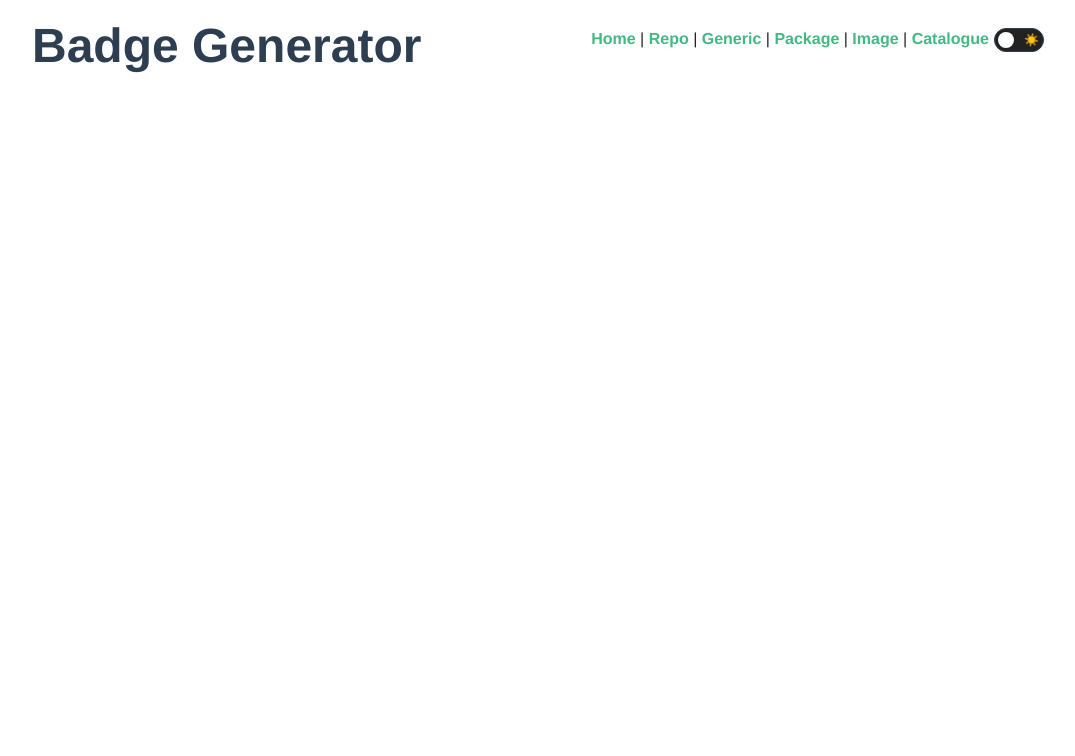
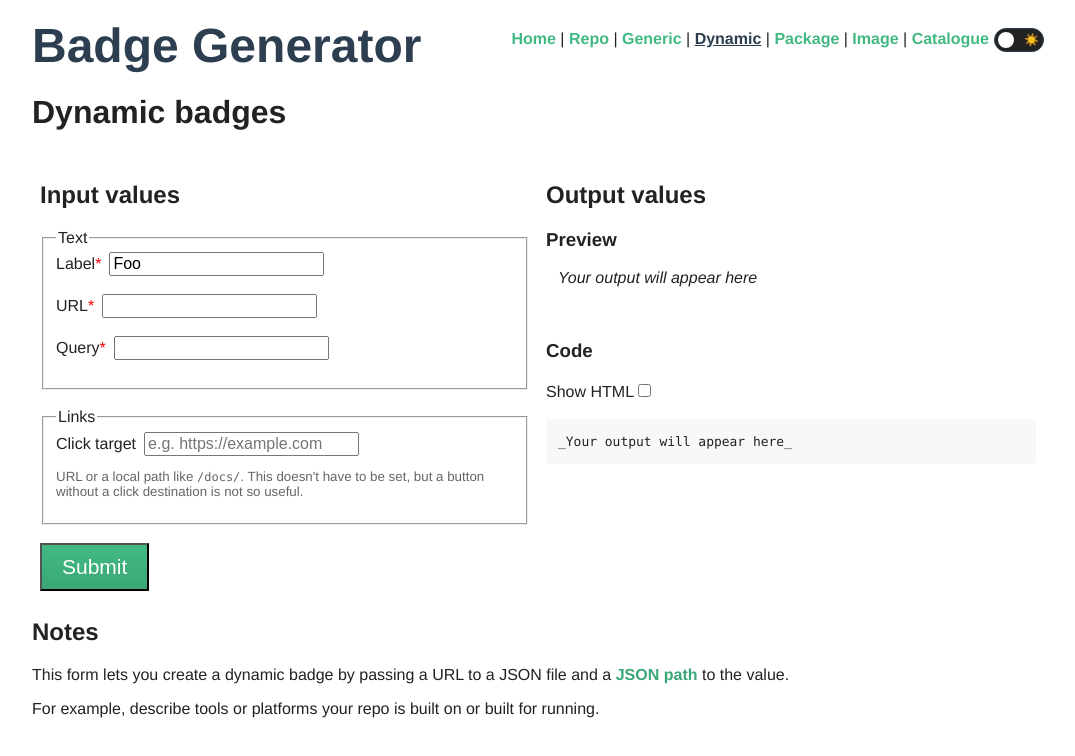
Before and after one commit to MichaelCurrin/badge-generator, a Vue app: page /#/dynamic in a window 1280 px wide. Shown: the top 756 px of the page, without its empty margins (102-1177 px from the left). Built offline with nearby package versions, Linux system fonts and the light colour scheme; sample sign-in values are in the browser's storage; a small style sheet from the web is missing.

Commit message:
Add dynamic badges feature
We do not encode the query parameters prior building the URL,
because the buildUrl function already encodes them.

```diff
--- a/src/constants/urls.ts
+++ b/src/constants/urls.ts
@@ -3,6 +3,7 @@ const SHIELDS_API_BASE = "https://img.shields.io";
 export const SHIELDS_API = {
   DASH: `${SHIELDS_API_BASE}/badge`,
   PARAM: `${SHIELDS_API_BASE}/static/v1`,
+  DYNAMIC_JSON: `${SHIELDS_API_BASE}/badge/dynamic/json`,
   GH: `${SHIELDS_API_BASE}/github`,
   PKG_JSON_DEPENDENCY: `${SHIELDS_API_BASE}/github/package-json/dependency-version`,
   GO_MODULE: `${SHIELDS_API_BASE}/github/go-mod/go-version`,
--- /dev/null
+++ b/src/core/dynamicData.ts
@@ -0,0 +1,32 @@
+import { mdImage, mdImageWithLink } from "./markdown";
+import { dynamicParamsUrl } from "./shieldsApi";
+
+export function dynamicBadge(
+  label: string,
+  url: string,
+  query: string,
+  linkTarget = "",
+  altText = ""
+) {
+  if (!label) {
+    throw new Error("`label` may not be empty");
+  }
+
+  if (!url) {
+    throw new Error("`url` may not be empty");
+  }
+
+  if (!query) {
+    throw new Error("`query` may not be empty");
+  }
+
+  const badgeFields = { label, url, query };
+
+  const imageTarget = dynamicParamsUrl(badgeFields);
+
+  return mdImageWithLink({
+    altText,
+    imageTarget,
+    linkTarget,
+  });
+}
--- a/src/core/shieldsApi.ts
+++ b/src/core/shieldsApi.ts
@@ -2,10 +2,17 @@
  * Shields.io API module.
  */
 import { COLOR_PRESETS, STYLES } from "@/constants/appearance";
+import { BADGE_DEFAULTS } from "@/constants/catalogue";
 import { SHIELDS_API } from "@/constants/urls";
 import { buildUrl } from "./badges";
 import { TLogoAppearance } from "./shieldsApi.d";
-import { GenericBadge, GHRepo, RepoMetric, StrMap } from "./types.d";
+import {
+  GenericBadge,
+  DynamicBadge,
+  GHRepo,
+  RepoMetric,
+  StrMap,
+} from "./types.d";
 
 // Enums don't seem to work in `.d` files, so here is best now.
 export enum ENVIRONMENT {
@@ -116,6 +123,19 @@ export function staticParamsUrl(badge: GenericBadge, styleParams: StrMap) {
 }
 
 /**
+ * Image URL for param-based dynamic badge using json as source.
+ */
+export function dynamicParamsUrl(badge: DynamicBadge) {
+  const params = {
+    label: badge.label,
+    query: badge.query,
+    url: badge.url,
+  };
+
+  return buildUrl(SHIELDS_API.DYNAMIC_JSON, params);
+}
+
+/**
  * Image URL for a positional dash-based static badge.
  */
 export function staticDashUrl(badgeFields: GenericBadge, styleParams: StrMap) {
--- a/src/core/types.d.ts
+++ b/src/core/types.d.ts
@@ -8,6 +8,12 @@ export type GenericBadge = {
   color: string;
 };
 
+export type DynamicBadge = {
+  label: string;
+  url: string;
+  query: string;
+};
+
 // Simpler than Repo class and useful for functions used within Repo class
 // methods where Repo type can't be used. Plus, if you pass Repo type to a
 // function expecting GHRepo, it still works.
--- a/src/router/index.ts
+++ b/src/router/index.ts
@@ -19,6 +19,12 @@ export const routes: Array<RouteRecordRaw> = [
     name: "Generic",
     component: () =>
       import(/* webpackChunkName: "generic" */ "@/views/GenericBadges.vue"),
+  },
+  {
+    path: "/dynamic",
+    name: "Dynamic",
+    component: () =>
+      import(/* webpackChunkName: "generic" */ "@/views/DynamicBadges.vue"),
   },
   {
     path: "/package",
--- /dev/null
+++ b/src/views/DynamicBadges.vue
@@ -0,0 +1,116 @@
+<template>
+  <div class="badges container-lg">
+    <div class="row">
+      <div class="col-12">
+        <h1>Dynamic badges</h1>
+      </div>
+    </div>
+
+    <div class="row">
+      <div class="col-6">
+        <div class="app-input">
+          <h2>Input values</h2>
+
+          <form @submit.prevent.enter="submit">
+            <fieldset name="text">
+              <legend>Text</legend>
+
+              <TextInput label="Label" v-model="label" isRequired />
+              <br />
+
+              <TextInput label="URL" v-model="url" isRequired />
+              <br />
+
+              <TextInput label="Query" v-model="query" isRequired />
+              <br />
+            </fieldset>
+            <br />
+
+            <fieldset name="links">
+              <legend>Links</legend>
+
+              <TextInput
+                label="Click target"
+                v-model="target"
+                placeholder="e.g. https://example.com"
+                note="URL or a local path like `/docs/`. This doesn't have to be set, but a button without a click destination is not so useful."
+              />
+            </fieldset>
+
+            <br />
+
+            <input class="btn" type="submit" value="Submit" />
+          </form>
+        </div>
+      </div>
+
+      <div class="col-6">
+        <Results :result="result" />
+      </div>
+    </div>
+
+    <div class="row">
+      <div class="col-12">
+        <Help :message="note" />
+      </div>
+    </div>
+  </div>
+</template>
+
+<script lang="ts">
+import { defineComponent } from "vue";
+
+import { INITIAL_RESULT } from "@/constants/text";
+
+import Help from "@/components/Help.vue";
+import Results from "@/components/Results.vue";
+import TextInput from "@/components/TextInput.vue";
+
+import { dynamicBadge } from "@/core/dynamicData";
+
+const note = `
+This form lets you create a dynamic badge by passing a URL to a JSON file and a [JSON path](https://support.smartbear.com/alertsite/docs/monitors/api/endpoint/jsonpath.html) to the value.
+
+For example, describe tools or platforms your repo is built on or built for running.
+`;
+
+export default defineComponent({
+  name: "DynamicBadges",
+  components: {
+    Help,
+    Results,
+    TextInput,
+  },
+  data() {
+    return {
+      label: "Foo",
+      url: "",
+      query: "",
+      target: "",
+      result: INITIAL_RESULT,
+      note: note,
+    };
+  },
+  methods: {
+    submit() {
+      console.debug("Process inputs and render results");
+
+      const args = [this.label, this.url, this.query];
+      console.debug(args);
+
+      const paramBadge = dynamicBadge(
+        this.label,
+        this.url,
+        this.query,
+        this.target
+      );
+
+      this.result = `\
+_Query parameter badge_
+
+${paramBadge}
+      `;
+    },
+  },
+});
+</script>
```
Also changed, not shown: 2 other files (tests, documents, lock files or other folders).
